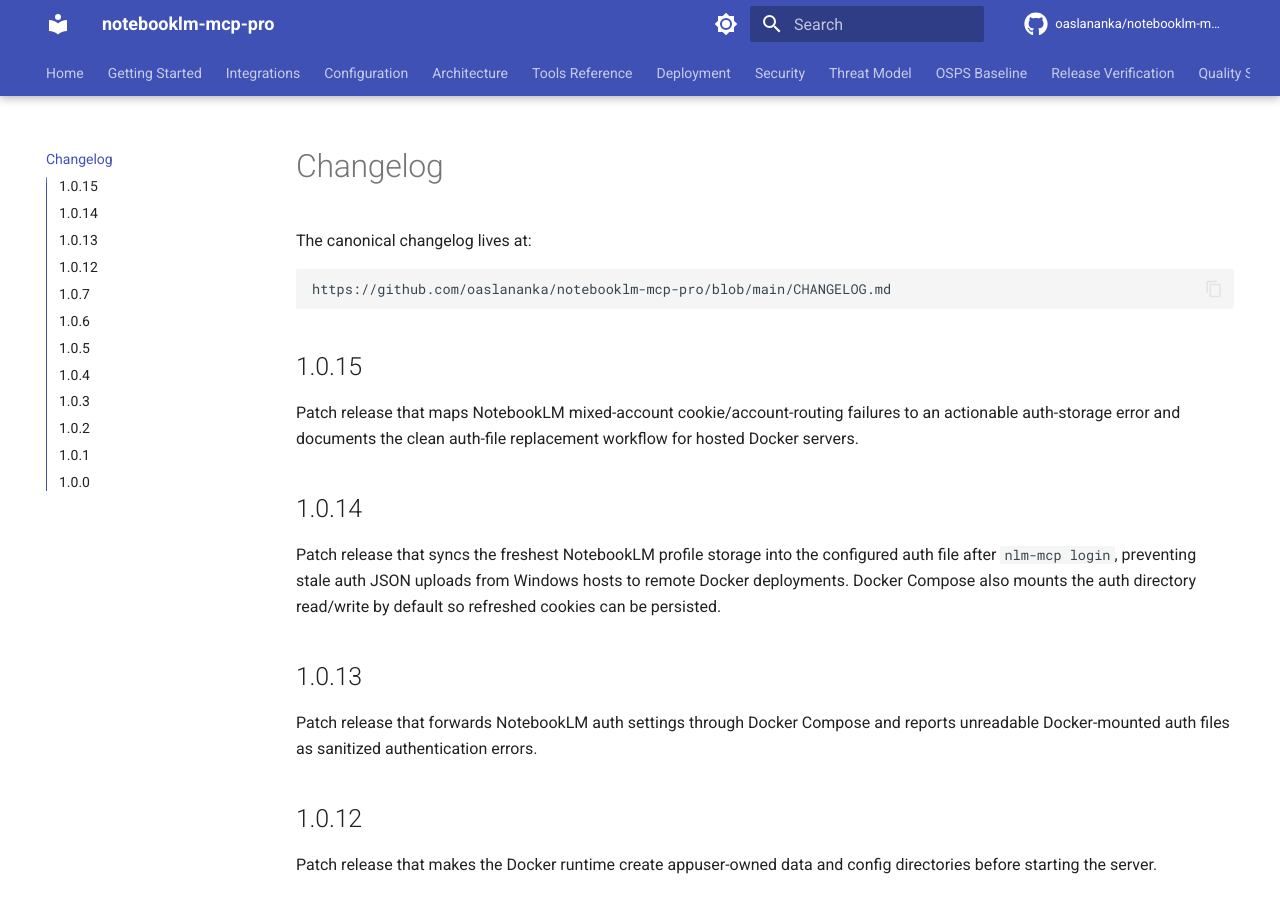
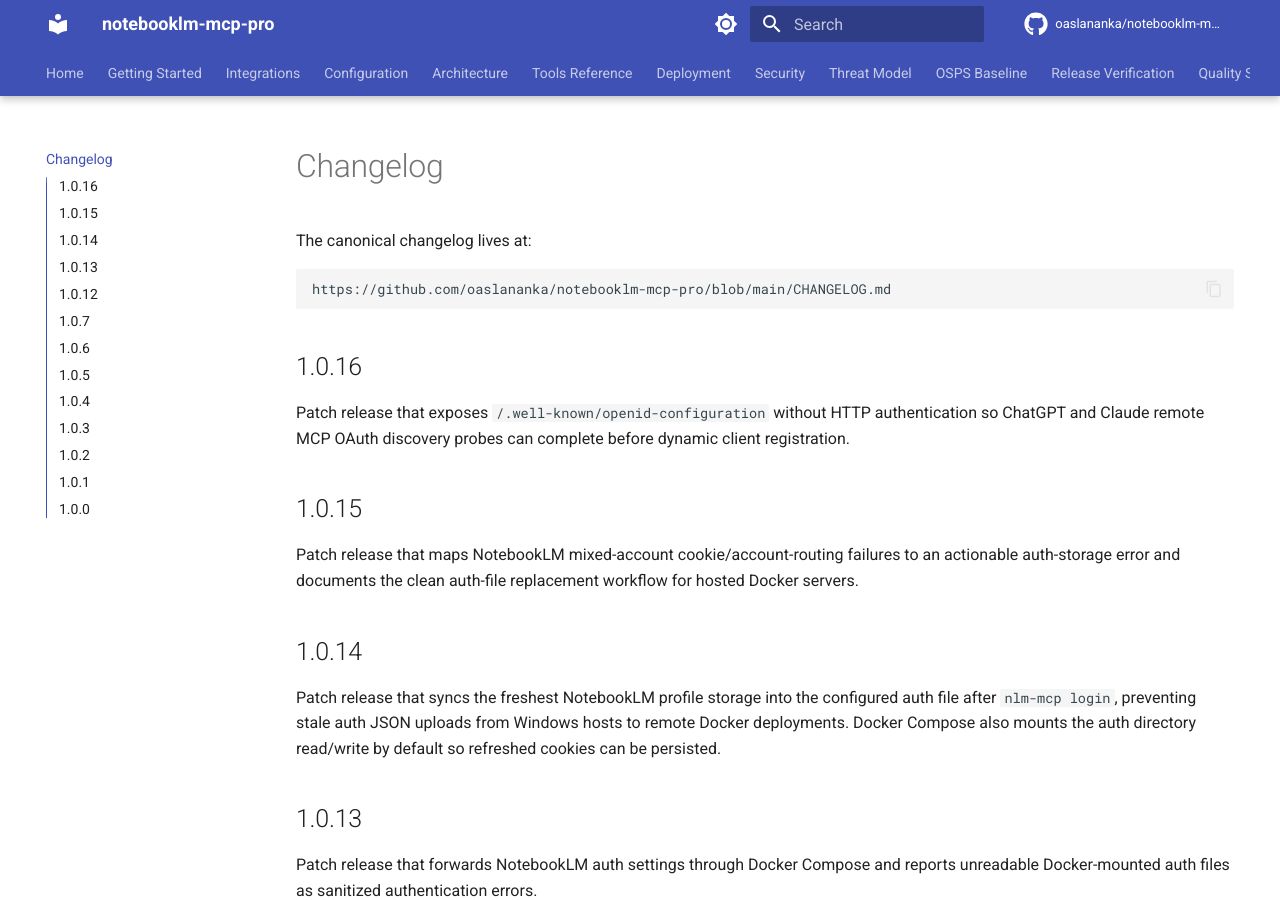
Before and after one commit to renovate-bot/oaslananka-_-notebooklm-mcp-pro, an MkDocs documentation site: the page built from docs/changelog.md, in a window 1280 px wide and 900 px high. Built offline with MkDocs 1.6.1 and Material for MkDocs 9.7.7, drawn with Linux system fonts in a browser that asks for light colours; comment, search, counter and statistics services are not loaded.

Commit message:
fix oauth openid discovery endpoint (#38)

````diff
--- a/docs/changelog.md
+++ b/docs/changelog.md
@@ -5,6 +5,12 @@
 ```text
 https://github.com/oaslananka/notebooklm-mcp-pro/blob/main/CHANGELOG.md
 ```
+
+## 1.0.16
+
+Patch release that exposes `/.well-known/openid-configuration` without HTTP
+authentication so ChatGPT and Claude remote MCP OAuth discovery probes can
+complete before dynamic client registration.
 
 ## 1.0.15
 
--- a/pyproject.toml
+++ b/pyproject.toml
@@ -4,7 +4,7 @@
 
 [project]
 name = "notebooklm-mcp-pro"
-version = "1.0.15"
+version = "1.0.16"
 description = "Production-grade MCP server for Google NotebookLM - stdio, Streamable HTTP, Claude.ai, and ChatGPT integration."
 readme = "README.md"
 requires-python = ">=3.11,<3.14"
--- a/src/nlm_mcp/__init__.py
+++ b/src/nlm_mcp/__init__.py
@@ -2,7 +2,7 @@
 
 from __future__ import annotations
 
-__version__ = "1.0.15"
+__version__ = "1.0.16"
 __author__ = "oaslananka"
 __license__ = "MIT"
 
````
Also changed, not shown: CHANGELOG.md (+8 -0 lines), README.md (+1 -0 lines), docs/getting-started/authentication.md (+1 -0 lines), docs/integrations/chatgpt.md (+2 -0 lines), docs/tools/admin.md (+1 -0 lines), 6 other files.
